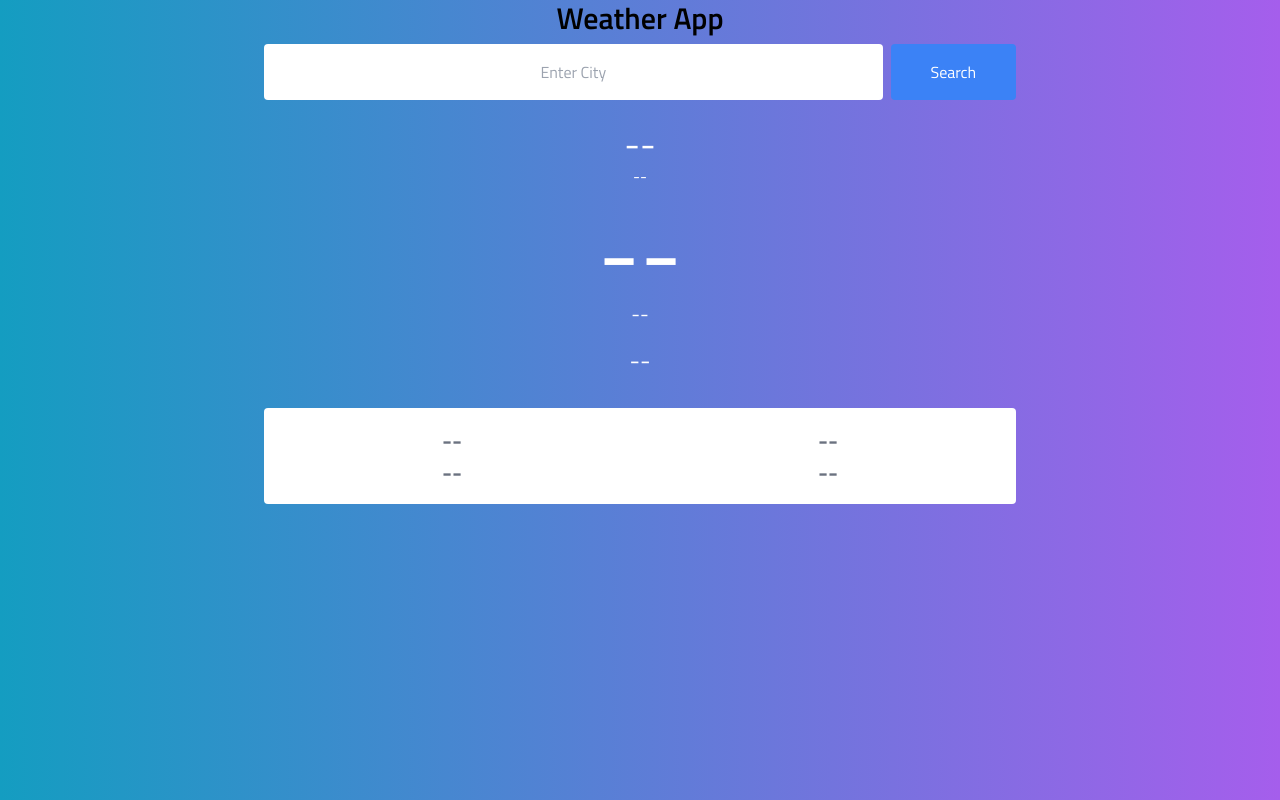
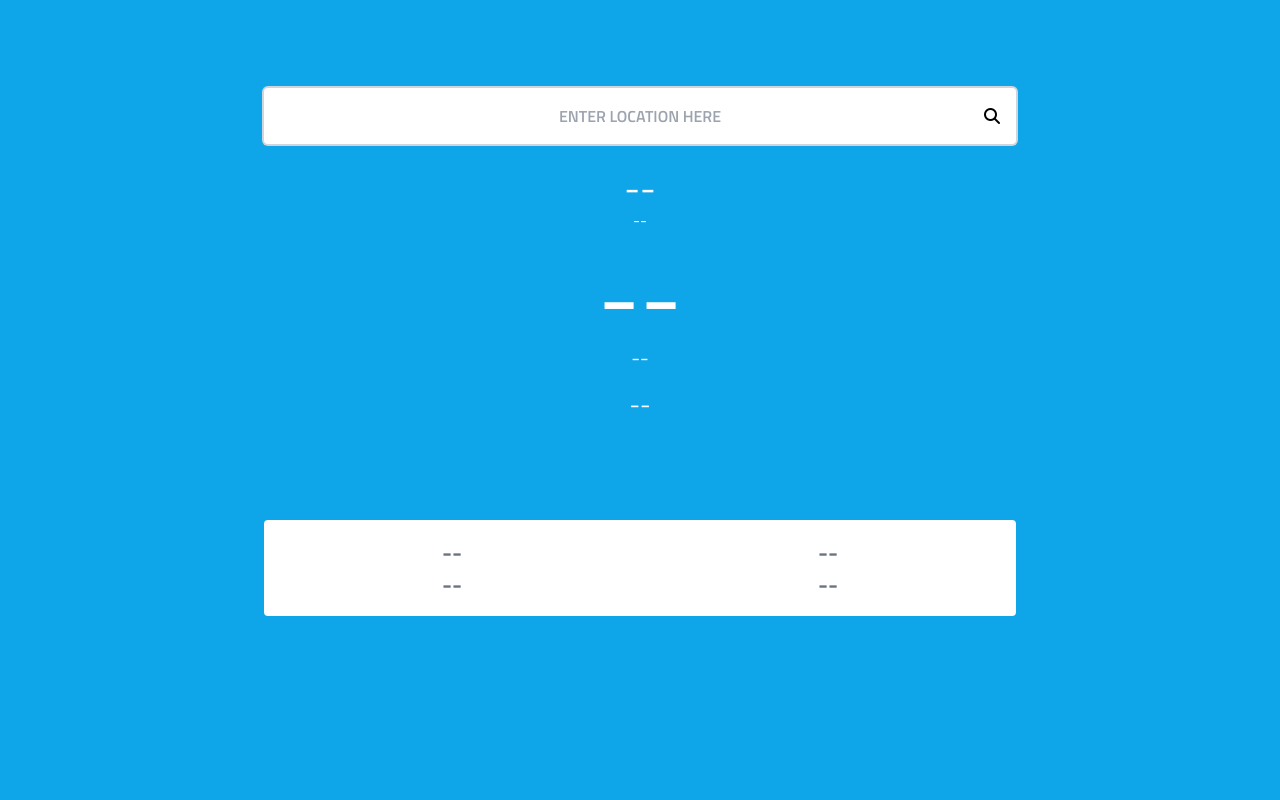
Before and after one commit to mikemariano19/weather-app-v.2, a website: page public/index.html in a window 1280 px wide. Drawn offline with Linux system fonts and the light colour scheme.

Commit message:
Changing bg-color and fixing search icon

```diff
--- a/public/api.js
+++ b/public/api.js
@@ -1,7 +1,6 @@
 let city = document.getElementById('city')
 let locations = document.getElementById('location');
 let dateAndTime = document.getElementById('date');
-let time = document.getElementById('time');
 let temp = document.getElementById('temperature');
 let feelsLike = document.getElementById('feels-like');
 let weatherDesc = document.getElementById('weather-description');
@@ -12,11 +11,14 @@ let wind = document.getElementById('wind');
 let country = document.getElementById('country');
 let btn = document.getElementById('btn');
 
+city.addEventListener('keydown', function(event){
+    if(event.key === 'Enter')
+    show();
+})
 
 
 
-
-btn.addEventListener('click', function (){
+ function show(){
     fetch('https://api.openweathermap.org/data/2.5/weather?q='+city.value+'&appid=dc0b2d1eb4fa8ffcf52f194470748c73')
     .then(response => response.json())
     .then(data => {
@@ -37,7 +39,6 @@ btn.addEventListener('click', function (){
         var date = d.getDate();
         var month = months[d.getMonth()];
         var year = d.getFullYear();
-        var x = document.getElementById("time");
         dateAndTime.innerHTML = month + " " + date + ", " + year +"<br>"+ day + " "  + " " + hr + ":" + min + ampm;
 
         let temperatureData = Math.abs(data['main']['temp']-273.15).toPrecision(3)+'°';
@@ -60,23 +61,8 @@ btn.addEventListener('click', function (){
         country.innerHTML = countryData;
         pressure.innerHTML = pressureData;
 
-        console.log(data)
+        city.value = '';
+        // console.log(data)
     })
     .catch(err => alert('Invalid City!'))
-})
-
-
-
-
-
-
-
-
-
-
-
-
-
-
-
-console.log('fsdafdsf')
+}
--- a/public/index.html
+++ b/public/index.html
@@ -5,18 +5,20 @@
     <meta http-equiv="X-UA-Compatible" content="IE=edge">
     <meta name="viewport" content="width=device-width, initial-scale=1.0">
     <link rel="stylesheet" href="/public/styles.css">
+    <link rel="stylesheet" href="https://cdnjs.cloudflare.com/ajax/libs/font-awesome/6.1.1/css/all.min.css">
     <title>Document</title>
 </head>
-<body class="font-body bg-gradient-to-r from-[#149dc1] to-[#a55eec] h-screen">
-    <div class="max-w-3xl m-auto">
+<body class="font-body bg-sky-500">
+        <div class="max-w-3xl m-auto mt-6 md:mt-20">
             <div class="mx-2">
-        <h2 class="text-center text-3xl font-semibold">Weather App</h2>
-        <div class="grid grid-cols-6">
-            <input type="text" id="city" class="col-span-6 md:col-span-5 p-4 rounded my-2 md:mr-2 text-center" placeholder="Enter City">
-            <button class="col-span-6 md:col-span-1 p-4 bg-blue-500 rounded text-white md:my-2" id="btn">Search</button>
+             <!-- <h2 class="text-center text-3xl text-white font-semibold tracking-widest">Weather App</h2> -->
+             <div class="relative flex items-center justify-end">
+                 <input type="text" id="city" class="w-full p-4 my-2 text-center font-semibold uppercase ring-2 ring-gray-300 rounded focus-within:text-gray-600" style="" placeholder="Enter location here">
+                 <i class="fa-solid fa-magnifying-glass fa-1x absolute p-4" onclick="show()"></i>
+                 <!-- <button class="col-span-6 md:col-span-1 bg-blue-500 md:hidden hover:shadow-md rounded text-white md:my-2" id="btn" onclick="show()">Search</button> -->
              </div>
              <!-- result -->
-        <div class="text-center text-white flex">
+             <div class="text-center text-white">
                  <div class="py-4">
                      <h2 class="text-4xl" id="location">--</h2>
                      <p id="date">--</p>
@@ -24,29 +26,26 @@
                  <div class="text-8xl" id="temperature">--</div>
                  <div class="text-xl" id="feels-like">--</div>
                  <div class="text-2xl mt-4" id="weather-description">--</div>
-            <div class="flex justify-center" id="icon">
-                <div id="icon"></div>
+                 <div class="grid place-content-center h-[100px]" id="icon"></div>
              </div>
-        </div>
-        <div class="md:grid md:grid-cols-2 text-2xl font-semibold text-gray-500 bg-white rounded text-center py-4 mt-8">
+             <div class="md:grid md:grid-cols-2 text-2xl font-semibold text-gray-500 bg-white rounded text-center py-4">
                  <div id="humidity">--</div>
                  <div id="pressure">--</div>
                  <div id="wind">--</div>
                  <div id="country">--</div>
              </div>
-
-        <!-- <div class="text-center bg-slate-400 p-8 fixed bottom-0">
-            <h2>Footer</h2>
-        </div> -->
-
             </div>
-       <!-- footer -->
-
 
          </div>
 
-
-
+         <!-- <div class="flex flex-wrap items-stretch w-full mb-4 relative h-15 bg-white rounded pr-10">
+            <div class="flex -mr-px justify-center w-15 p-4">
+              <span class="flex items-center leading-normal bg-white px-3 border-0 rounded rounded-r-none text-2xl text-gray-600">
+                <i class="fas fa-user-circle"></i>
+              </span>
+            </div>
+            <input type="text" class="flex-shrink flex-grow flex-auto leading-normal w-pxborder-0 h-10 border-grey-light rounded rounded-l-none px-3 self-center relative  font-roboto text-xl outline-none" placeholder="Username"/>
+          </div> -->
 
 
 
```
Also changed, not shown: public/styles.css. Lines whose indentation alone changed are shown as unchanged.
